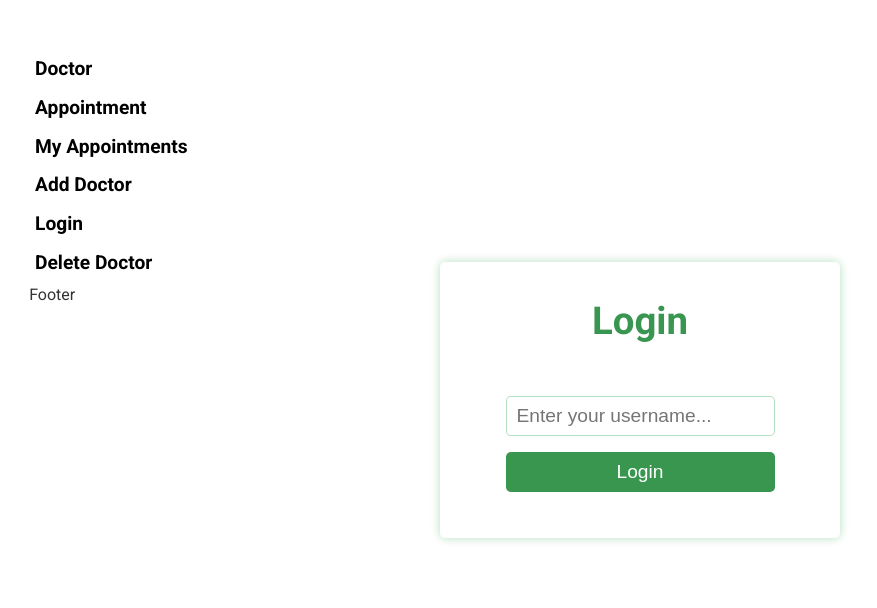
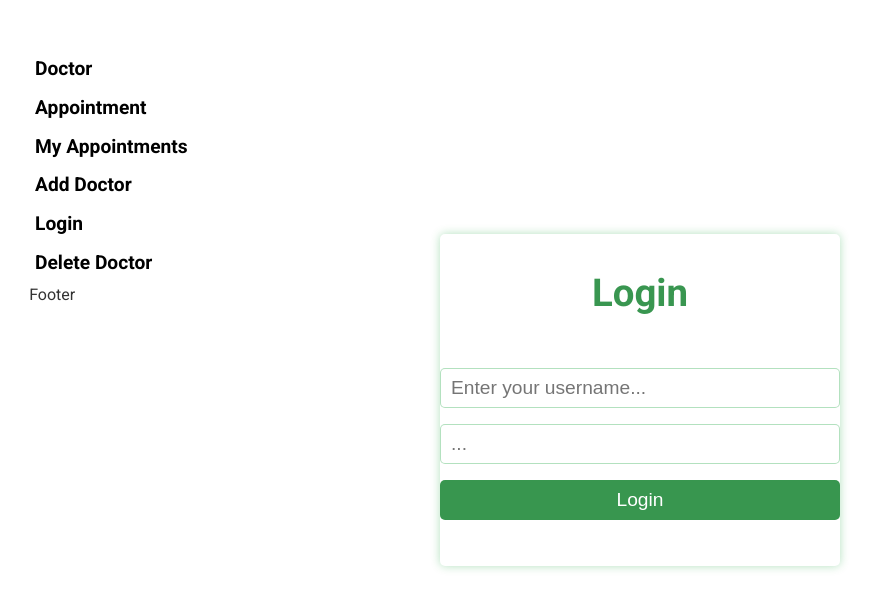
Before and after one commit to sumon766/doctor-appointment, a React (Create React App) app: page /login in a window 1280 px wide. Shown: the top 608 px of the page, without its empty margins (0-877 px from the left). Built offline with nearby package versions, Linux system fonts and the light colour scheme.

Commit message:
Start setting up auth

```diff
--- a/package.json
+++ b/package.json
@@ -7,6 +7,7 @@
     "@testing-library/jest-dom": "^5.17.0",
     "@testing-library/react": "^13.4.0",
     "@testing-library/user-event": "^13.5.0",
+    "axios": "^1.5.0",
     "bootstrap": "^5.3.1",
     "datatables.net-dt": "^1.13.6",
     "file-saver": "^2.0.5",
@@ -19,6 +20,7 @@
     "react-router-dom": "^6.15.0",
     "react-scripts": "5.0.1",
     "react-slick": "^0.29.0",
+    "react-toastify": "^9.1.3",
     "sass": "^1.66.1",
     "slick-carousel": "^1.8.1",
     "uuidv4": "^6.2.13",
--- a/src/components/login/login.jsx
+++ b/src/components/login/login.jsx
@@ -1,17 +1,43 @@
-import React from 'react';
-import './login.scss';
+import React from "react";
+import "./login.scss";
+import { toast } from "react-toastify";
+// import useAxios from "../../hooks/useAxios";
 
 function Login() {
+  // const { axios } = useAxios();
+
+  const submitHandler = (e) => {
+    const username = e.target.value?.username;
+    const password = e.target.value?.password;
+    if (!username || !password) {
+      toast.error("Both username and password are required.");
+    }
+  };
   return (
     <div className="login">
       <div className="login-content">
         <h1 className="login_title">Login</h1>
-        <form>
+        <form onSubmit={submitHandler}>
           <div className="login_form_input">
-            <input type="email" id="email" className="login-input" placeholder="Enter your username..." />
+            <input
+              type="text"
+              name="username"
+              id="username"
+              className="login-input"
+              placeholder="Enter your username..."
+            />
+            <input
+              type="password"
+              name="password"
+              id="password"
+              className="login-input"
+              placeholder="..."
+            />
           </div>
           <div className="login_form_input">
-            <button type="submit" className="login-button ">Login</button>
+            <button type="submit" className="login-button ">
+              Login
+            </button>
           </div>
         </form>
       </div>
--- /dev/null
+++ b/src/hooks/useAxios.js
@@ -0,0 +1,14 @@
+/* eslint-disable dot-notation */
+import axios from "axios";
+
+// const token = "";
+
+const useAxios = () => {
+  axios.defaults.baseURL = process.env.REACT_APP_RAILS_API;
+  axios.defaults.withCredentials = true;
+  //   axios.defaults.headers.common["Authorization"] = `Bearer ${token}`;
+
+  return { axios };
+};
+
+export default useAxios;
--- a/src/index.js
+++ b/src/index.js
@@ -1,9 +1,10 @@
-import React from 'react';
-import ReactDOM from 'react-dom/client';
-import './index.css';
+import React from "react";
+import ReactDOM from "react-dom/client";
 import { Provider } from "react-redux";
-import reportWebVitals from './reportWebVitals';
+import { ToastContainer } from "react-toastify";
+import reportWebVitals from "./reportWebVitals";
 import App from "./App";
+import "./index.css";
 import store from "./redux/store";
 
 const root = ReactDOM.createRoot(document.getElementById("root"));
@@ -11,8 +12,9 @@ root.render(
   <React.StrictMode>
     <Provider store={store}>
       <App />
+      <ToastContainer />
     </Provider>
-  </React.StrictMode>,
+  </React.StrictMode>
 );
 
 // If you want to start measuring performance in your app, pass a function
```
Also changed, not shown: 2 other files (tests, documents, lock files or other folders).
